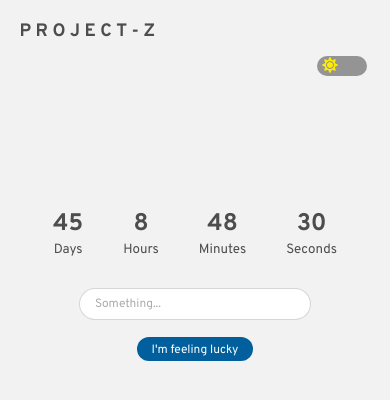
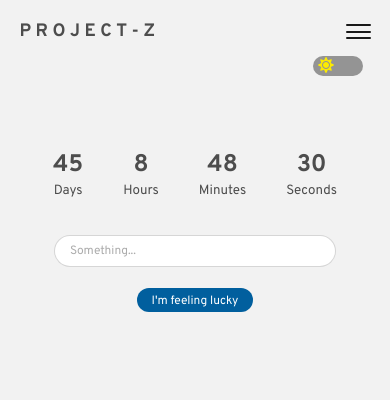
Before and after one commit to globalpolaris/bd-gift, a React (Create React App) app: page / in a window 390 px wide. Shown: the top 400 px of the page. Built offline with nearby package versions, Linux system fonts and the light colour scheme; a web font is replaced by a local one.

Commit message:
finish homepage responsive

```diff
--- a/package.json
+++ b/package.json
@@ -14,6 +14,7 @@
     "react": "^17.0.2",
     "react-bootstrap": "^1.5.2",
     "react-dom": "^17.0.2",
+    "react-router-dom": "^5.2.0",
     "react-scripts": "4.0.3",
     "web-vitals": "^1.1.1"
   },
--- a/src/App.css
+++ b/src/App.css
@@ -2,13 +2,17 @@
 @import url("https://fonts.googleapis.com/css?family=Lato:400,400italic,700|Sansita+One");
 :root {
   --primary-color: #181818;
+  --secondary-color: #bebebe;
   --text-color: #e6e6e6;
+  --negative-color: #e7e7e7;
   --text-hover: #fff;
-  --date: RGBA(0,0,0,0.31);
+  --date: RGBA(0, 0, 0, 0.31);
 }
 
 [data-theme="dark"] {
   --primary-color: #f2f2f2;
+  --secondary-color: rgb(151, 151, 151);
+  --negative-color: #181818;
   --text-color: rgb(77, 77, 77);
   --text-hover: #000;
 }
@@ -21,7 +25,6 @@
 body {
   box-sizing: border-box;
   background-color: var(--primary-color);
-  /* overflow: hidden; */
   transition: 0.5s ease;
 }
 
@@ -29,24 +32,23 @@ header {
   margin: 2% 5%;
   display: flex;
   align-items: center;
-  vertical-align: middle;
   justify-content: space-between;
 }
 
-header > h2 {
+header > .title {
   font-family: "Overpass", sans-serif;
-  font-weight: 700;
+  font-weight: bold;
+  margin-bottom: 0;
   color: var(--text-color);
-  position: relative;
-  /* text-align: ; */
   -webkit-user-select: none; /* Safari */
   -moz-user-select: none; /* Firefox */
   -ms-user-select: none; /* IE10+/Edge */
-  user-select: none; /* Standard */
+  user-select: none;
 }
 
-.options {
-  display: inline;
+
+.nav {
+  display: flex;
 }
 
 .options .nav li {
@@ -68,6 +70,10 @@ header > h2 {
   background-color: #1880c5;
 }
 
+.hamburger {
+  display: none;
+}
+
 .options .nav li a {
   text-decoration: none;
   color: var(--text-color);
@@ -78,7 +84,8 @@ header > h2 {
   color: #fff;
 }
 
-.options .nav li:first-child a:hover,  .options .nav li:nth-child(2) a:hover{
+.options .nav li:first-child a:hover,
+.options .nav li:nth-child(2) a:hover {
   color: var(--text-hover);
 }
 
@@ -89,7 +96,7 @@ header > h2 {
   justify-content: center;
   font-family: "Overpass", sans-serif;
   align-items: center;
-  margin: 10% 0 0 0;
+  margin: 150px 0 0 0;
   -webkit-user-select: none; /* Safari */
   -moz-user-select: none; /* Firefox */
   -ms-user-select: none; /* IE10+/Edge */
@@ -106,7 +113,6 @@ section {
 section > small {
   font-size: 0.6em;
   color: var(--date);
-
 }
 
 .searchbar {
@@ -119,7 +125,7 @@ section > small {
 #search {
   font-family: "Overpass", sans-serif;
   margin: 2% 0;
-  width: clamp(200px, 25%, 500px);
+  width: 450px;
   height: 30px;
   padding: 5px 15px 5px 15px;
   border: solid 1px rgba(156, 156, 156, 0.411);
@@ -195,11 +201,10 @@ input:checked + .slider {
 
 input:checked + .slider .moon-icon {
   transform: translateX(25px);
-  color: #5e0599	;
-
+  color: #5e0599;
 }
 
-.txt-switch{
+.txt-switch {
   position: absolute;
   float: right;
   right: 9%;
@@ -222,16 +227,91 @@ input:checked + .slider .moon-icon {
 }
 
 .res {
-
   position: absolute;
-  left: 38%;
-  width: clamp(200px, 50%, 500px);
+  width: 450px;
 }
 
 @media screen and (max-width: 576px) {
-  .options {
-    display: none;
+  body {
+    overflow: hidden;
   }
+
+  ul  {
+    position: fixed;
+    align-items: center;
+    right: 0;
+    width: 50%;
+    top: 0;
+    background-color: var(--secondary-color);
+    z-index: 1;
+    height: 100vh;
+    flex-direction: column;
+    justify-content: space-evenly;
+    transform: translateX(100%);
+    transition:  0.5s;
+  }
+
+  .nav.slide {
+    transform: translateX(0);
+  }
+
+  .nav li a {
+    color: #fff !important;
+    font-size: 1em;
+  }
+  .hamburger {
+    z-index: 2;
+    display: flex;
+    flex-direction: column;
+    height: 15px;
+    justify-content: space-between;
+    position: relative;
+  }
+
+  .hamburger .chck {
+    position: absolute;
+    width: 30px;
+    height: 30px;
+    top: -7.5px;
+    left: -5px;
+    opacity: 0;
+    z-index: 1;
+    cursor: pointer;
+  }
+
+  /*Hamburger animation */
+  .hamburger .line:nth-child(2) {
+    transform-origin: 3px -2px;
+    transition: 0.5s ease;
+  }
+
+  .hamburger .line:nth-child(3) {
+    transition: 0.5s ease;
+  }
+
+  .hamburger .line:last-child {
+    transform-origin: 0 100%;
+    transition: 0.5s ease;
+  }
+
+  .hamburger input:checked ~ .line:nth-child(2) {
+    transform: rotate(45deg) translate(-1px, -1px);
+  }
+  .hamburger input:checked ~ .line:nth-child(3) {
+    transform: scale(0);
+  }
+  .hamburger input:checked ~ .line:last-child {
+    transform: rotate(-45deg) translate(-1px, -1px);
+  }
+
+  .line {
+    display: block;
+    width: 25px;
+    height: 2px;
+    background: var(--negative-color);
+    border-radius: 3px;
+  }
+
   header {
     margin-top: 20px;
   }
@@ -248,7 +328,6 @@ input:checked + .slider .moon-icon {
     margin: 20px 15px;
     font-size: 12px;
   }
-
 
   .res {
     left: 25%;
@@ -267,8 +346,6 @@ input:checked + .slider .moon-icon {
     padding: 5px 15px 3px 15px;
     font-size: 12px;
   }
-
-
 }
 
 @media screen and (max-width: 320px) {
@@ -279,4 +356,60 @@ input:checked + .slider .moon-icon {
   section {
     padding: 0 10px;
   }
+
+  .res {
+    position: inherit;
+    left: 18%;
+  }
 }
+
+@media screen and (max-width: 768px) {
+
+  .clock {
+    margin-top: 25%;
+  }
+  #search {
+    width: 250px;
+    margin: 25px 0;
+  }
+  .res {
+    width: 250px;
+    left: 22%;
+  }
+  .switch-icon {
+    right: 1%;
+  }
+}
+@media screen and (min-width: 758px) {
+
+  .clock {
+    margin-top: 25%;
+  }
+  #search {
+    width: 250px;
+    margin: 25px 0;
+  }
+  .res {
+    width: 250px;
+    left: 22%;
+  }
+  .switch-icon {
+    right: 1%;
+  }
+}
+
+@media screen and (min-width: 1024px) {
+  /* .res {
+    left: 31%;
+  } */
+
+  .switch-icon {
+    right: 1%;
+  }
+}
+
+@media screen and (max-width: 280px) {
+  .clock {
+    font-size: 8px;
+  }
+}
--- a/src/component/Header.js
+++ b/src/component/Header.js
@@ -1,18 +1,40 @@
-import React from "react";
+import React, { useState } from "react";
+import { BrowserRouter as Router, Switch, Route, Link } from "react-router-dom";
+import App from '../App'
 
 const Header = () => {
+  const [toggle, setToggled] = useState(false);
   return (
       <header>
-          <h2 className="title">P R O J E C T - Z</h2>
-            <div className="options">
-                <ul className="nav">
-                    <li><a href="#">Home</a></li>
-                    <li><a href="#">How it started</a></li>
-                    <li><a href="#"><span>Your Gift</span></a></li>
-                </ul>
-            </div>
+        <h2 className="title">P R O J E C T - Z</h2>
+        <div className="options">
+          <div className="hamburger">
+            <input
+              className="chck"
+              type="checkbox"
+              onChange={() => setToggled((toggle) => !toggle)}
+            />
+            <div className="line"></div>
+            <div className="line"></div>
+            <div className="line"></div>
+          </div>
+          <ul className={toggle ? "nav slide" : "nav"}>
+            <li>
+              <a href="/">Home</a>
+            </li>
+            <li>
+              <a href="#">How it started</a>
+            </li>
+            <li>
+              <a href="#">
+                <span>Your Gift</span>
+              </a>
+            </li>
+          </ul>
+        </div>
       </header>
-  )
+
+  );
 };
 
 export default Header;
```
Also changed, not shown: src/App.js (+4 -6 lines), 1 other file (tests, documents, lock files or other folders).
